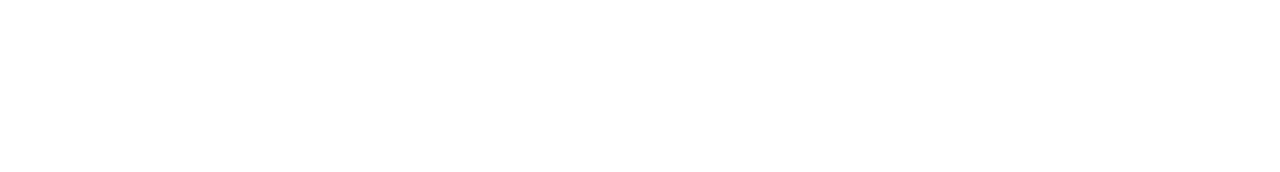
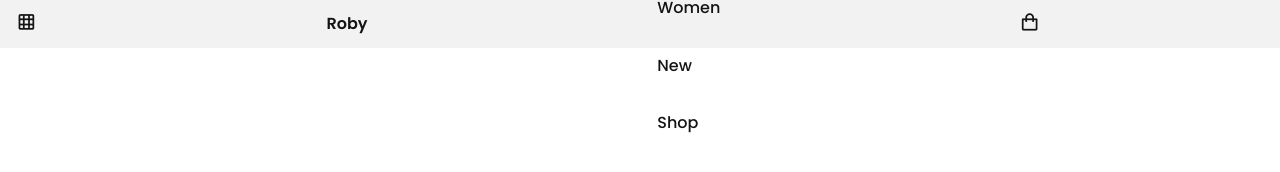
Before and after one commit to sanketCy/shoe-e-com-site, a plain HTML site: page index.html in a window 1280 px wide. Drawn offline with nearby package versions, Linux system fonts and the light colour scheme.

Commit message:
adding nav menu in side

```diff
--- a/assets/css/styles.css
+++ b/assets/css/styles.css
@@ -55,8 +55,6 @@
 *::before,
 *::after {
   box-sizing: border-box;
-  margin: 0;
-  padding: 0;
 }
 
 html {
@@ -64,20 +62,30 @@ html {
 }
 
 body {
-  margin: var(--header-height);
+  margin: var(--header-height) 0 0 0;
   font-family: var(--body-font);
   font-size: var(--normal-font-size);
   font-weight: var(--font-medium);
-  columns: var(--dark-color);
+  color: var(--dark-color);
   line-height: 1.6;
 }
 
-li {
+h1,
+h2,
+h3,
+p,
+ul {
+  margin: 0;
+}
+
+ul {
+  padding: 0;
   list-style: none;
 }
 
 a {
   text-decoration: none;
+  color: var(--dark-color);
 }
 
 img {
@@ -114,8 +122,63 @@ img {
 }
 
 /*===== LAYOUT =====*/
+.bd-grid {
+  max-width: 1024px; /* fixed width of nav container*/
+  display: grid; /* make it parent grid container*/
+  grid-template-columns: 100%; /* grid having only one column of 100% of parent width*/
+  column-gap: 1rem; /*I don no*/
+  width: calc(100% - 2rem); /* minus 32px of form 100% of container width */
+  margin-left: var(--mb-2);
+  margin-right: var(--mb-2);
+}
+
+.header {
+  width: 100%; /* take up 100% width of paretn el*/
+  position: fixed; /* don't get scroll stick to where it is even while scrolling*/
+  top: 0;
+  left: 0;
+  z-index: var(--z-index);
+  background: var(--dark-color-lighten);
+}
 
 /*===== NAV =====*/
+.nav {
+  height: var(--header-height);
+  display: flex;
+  justify-content: space-between;
+  align-items: center;
+}
+
+@media screen and (max-width: 768px) {
+  .nav__menu {
+    position: fixed;
+    top: var(--header-height);
+    left: -100px;
+    width: 70%;
+    height: 100vh;
+    padding: 2rem;
+    background-color: var(--white-color);
+    transition: 0.5s;
+  }
+}
+
+.nav__item {
+  margin-bottom: var(--mb-4);
+}
+
+.nav__logo {
+  font-weight: var(--font-semi-bold);
+}
+
+.nav__toggle,
+.nav__shop {
+  font-size: 1.3rem;
+  cursor: pointer;
+}
+
+.show {
+  left: 0;
+}
 
 /*Show menu*/
 
--- a/assets/js/main.js
+++ b/assets/js/main.js
@@ -1,10 +1,19 @@
 /*===== MENU SHOW =====*/
+const showMenu = (toggleId, navId) => {
+  const toggle = document.getElementById(toggleId);
+  const nav = document.getElementById(navId);
 
+  if (toggle && nav) {
+    toggle.addEventListener('click', () => {
+      nav.classList.toggle('show');
+    });
+  }
+};
+
+showMenu('nav__toggle', 'nav__menu');
 
 /*===== REMOVE MENU =====*/
 
-
 /*===== SCROLL SECTIONS ACTIVE LINK =====*/
 
-
 /*===== CHANGE COLOR HEADER =====*/
--- a/index.html
+++ b/index.html
@@ -17,6 +17,34 @@
   </head>
   <body>
     <!--===== HEADER =====-->
+    <header id="l-header" class="header">
+      <nav class="nav bd-grid">
+        <div class="nav__toggle" id="nav__toggle">
+          <i class="bx bx-grid"></i>
+        </div>
+
+        <div class="nav__logo">Roby</div>
+
+        <div class="nav__menu" id="nav__menu">
+          <ul class="nav__list">
+            <li class="nav__item">
+              <a href="#home" class="nav__link">Home</a>
+            </li>
+            <li class="nav__item">
+              <a href="#featured" class="nav__link">Featured</a>
+            </li>
+            <li class="nav__item">
+              <a href="#women" class="nav__link">Women</a>
+            </li>
+            <li class="nav__item"><a href="#new" class="nav__link">New</a></li>
+            <li class="nav__item"><a href="#" class="nav__link">Shop</a></li>
+          </ul>
+        </div>
+        <div class="nav__shop">
+          <i class="bx bx-shopping-bag"></i>
+        </div>
+      </nav>
+    </header>
 
     <main class="l-main">
       <!--===== HOME =====-->
```
